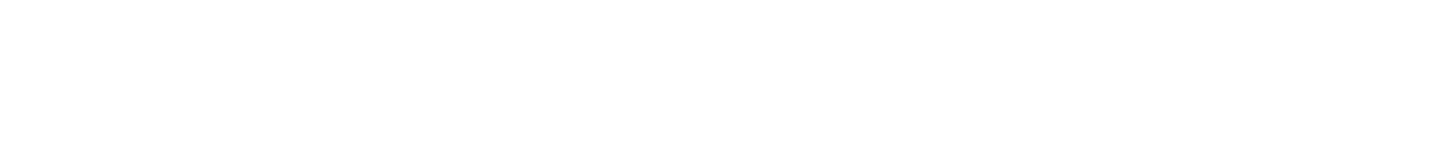
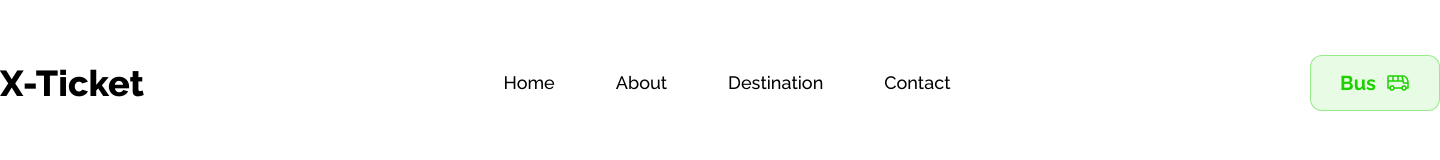
Before and after one commit to xovar/X-Paribahan, a plain HTML site: page index.html in a window 1280 px wide. Shown: the whole page, 1440 px wide, since content can reach past the window. Drawn offline with nearby package versions, Linux system fonts and the light colour scheme.

Commit message:
menu section added

```diff
--- a/index.html
+++ b/index.html
@@ -11,7 +11,24 @@
     <link href="https://fonts.googleapis.com/css2?family=Inter:ital,opsz,wght@0,14..32,100..900;1,14..32,100..900&family=Raleway:ital,wght@0,100..900;1,100..900&display=swap" rel="stylesheet">
 </head>
 <body>
-
+    <!-- header section -->
+    <header>
+        <section class="w-[1440px] mx-auto mt-[55px]">
+            <div class="flex justify-between items-center">
+                <h1 class="font-raleway font-extrabold text-4xl">X-Ticket</h1>
+                <nav class="w-[447px] flex justify-between">
+                    <a href="#" class="text-lg font-raleway font-medium">Home</a>
+                    <a href="#" class="text-lg font-raleway font-medium">About</a>
+                    <a href="#" class="text-lg font-raleway font-medium">Destination</a>
+                    <a href="#" class="text-lg font-raleway font-medium">Contact</a>
+                </nav>
+                <div class="flex cursor-pointer items-center justify-center w-[130px] h-[56px] btn-bg-color btn-boder text-color">
+                    <span class="font-raleway font-bold text-xl">Bus</span>
+                    <img src="./images/bus-icon.png" alt="" class="pl-2.5">
+                </div>
+            </div>
+        </section>
+    </header>
 
 
 
--- a/style.css
+++ b/style.css
@@ -0,0 +1,24 @@
+.text-color{
+    color: #1DD100;
+}
+.bg-color{
+    background-color: #1DD100;
+}
+
+.btn-bg-color{
+    background-color:  rgba(29, 209, 0, 0.10);
+}
+
+.btn-boder{
+    border-radius: 12px;
+    border: 1px solid rgba(29, 209, 0, 0.40);
+    background: rgba(29, 209, 0, 0.10);
+}
+
+.font-raleway{
+    font-family: "Raleway", serif
+}
+
+.font-inter{
+    font-family: "Inter", serif;
+}
```
